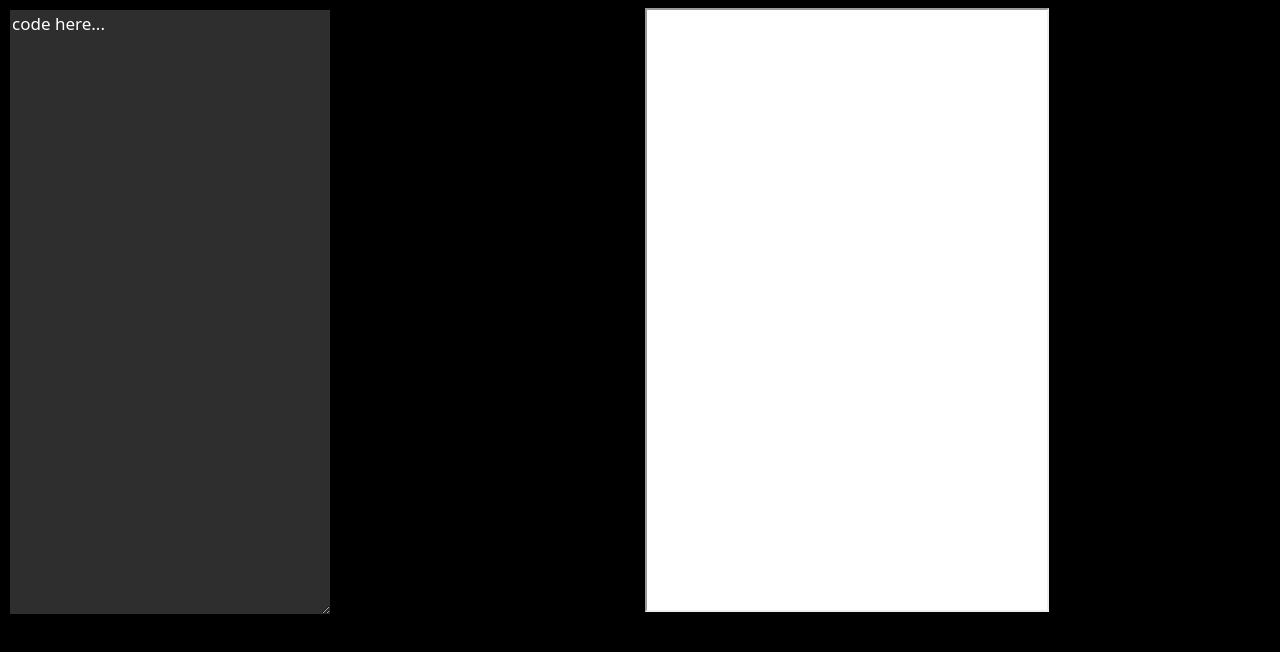
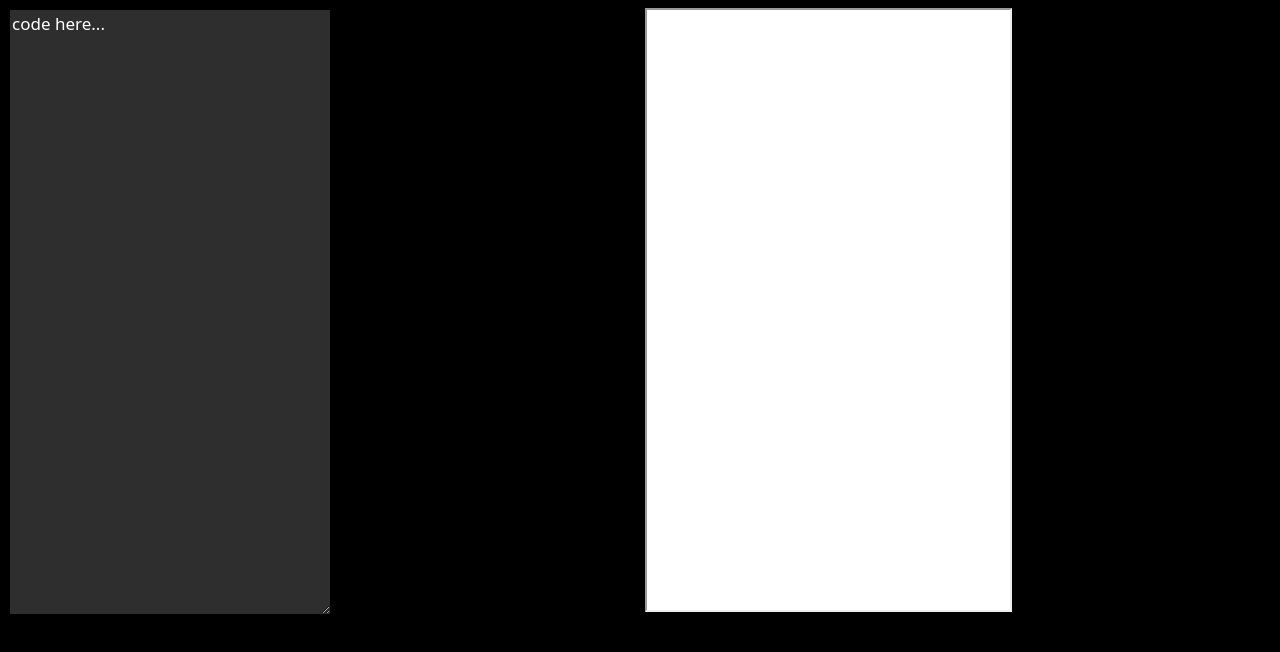
Before and after one commit to B-chandru/texteditor, a plain HTML site: page index.html in a window 1280 px wide. Drawn offline with Linux system fonts and the light colour scheme.

Commit message:
Update index.html

```diff
--- a/index.html
+++ b/index.html
@@ -3,7 +3,7 @@
 <head>
     <meta charset="UTF-8">
     <meta name="viewport" content="width=device-width, initial-scale=1.0">
-    <title>live text editor</title>
+    <title>livetexteditor</title>
     <style>
         body{
             background-color:black;
@@ -14,7 +14,7 @@
             grid-gap: 10px;
         }
         iframe{
-          width: 400px;
+          width: 363px;
             background: white;
             height: 600px;
         }
```
